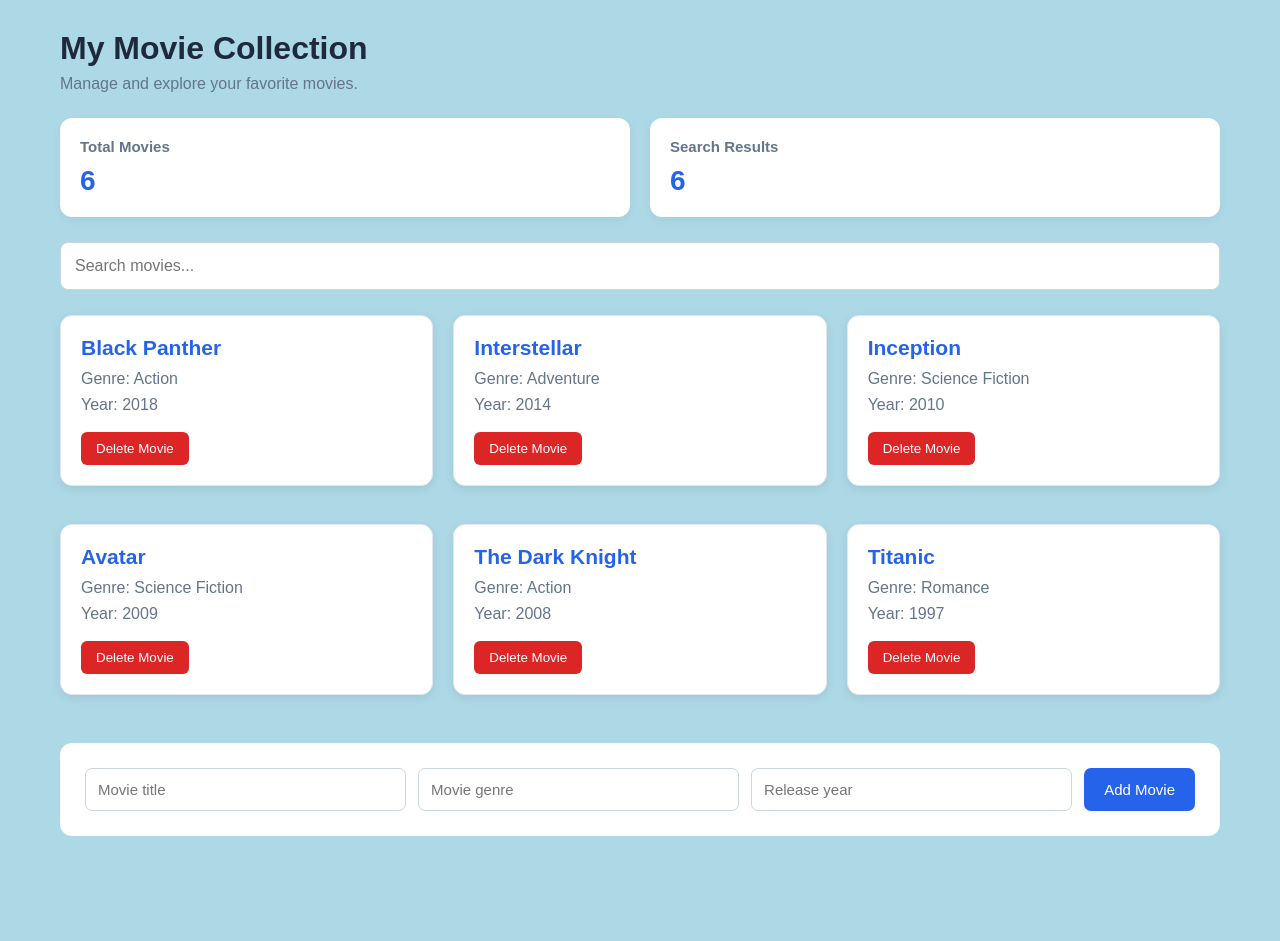
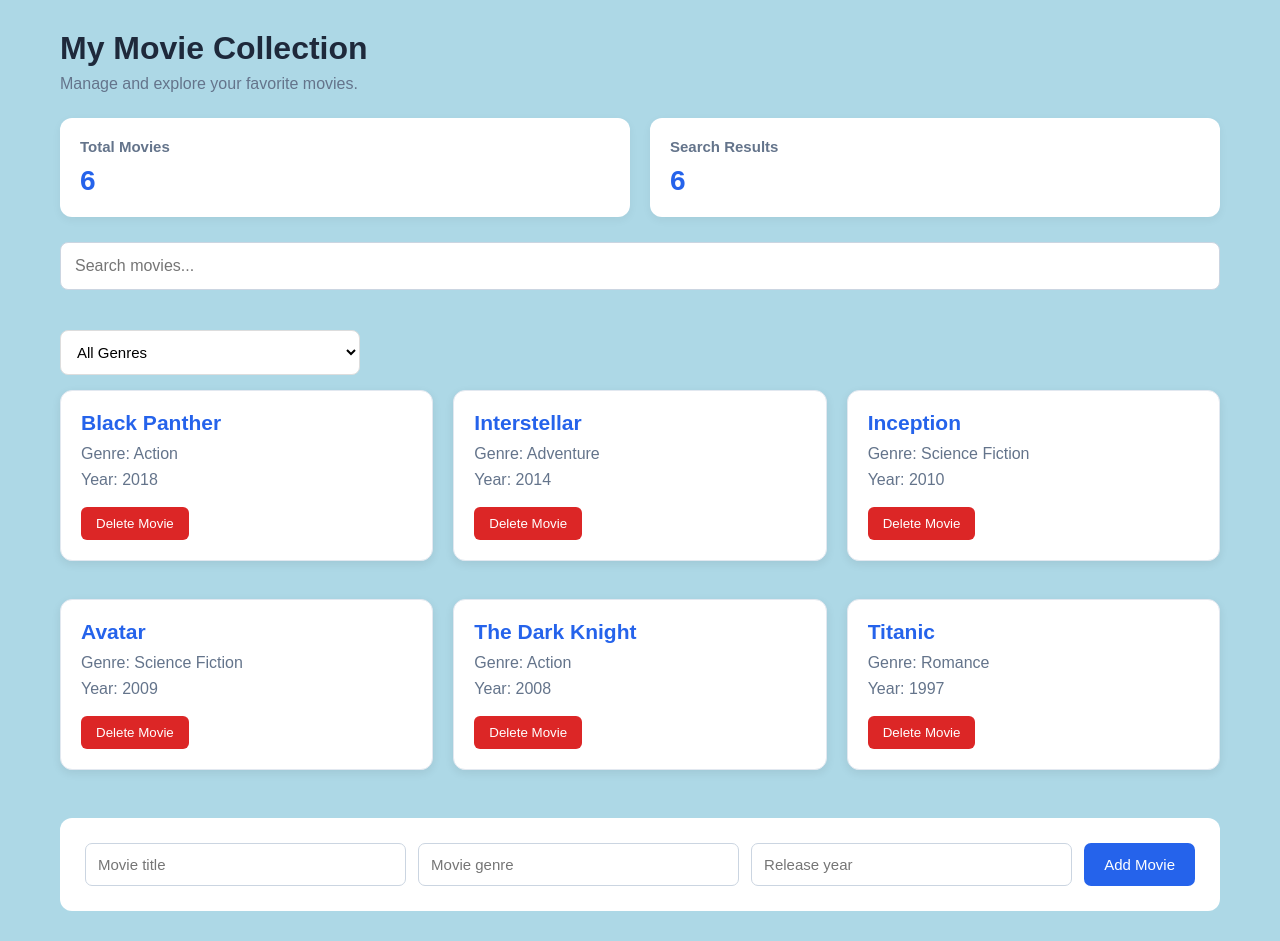
Before and after one commit to markmwangi010806-prog/movie-collection, a React (Vite) app: page / in a window 1280 px wide. Before the commit the page ends 866 px from the top, so only its background shows below. Built offline with nearby package versions, Linux system fonts and the light colour scheme.

Commit message:
Add genre filtering to movie collection

```diff
--- a/src/App.css
+++ b/src/App.css
@@ -164,3 +164,15 @@ h1 {
   font-size: 28px;
   font-weight: bold;
 }
+
+.genre-select {
+  padding: 12px;
+  width: 100%;
+  max-width: 300px;
+  margin: 15px 0;
+  border: 1px solid #ddd;
+  border-radius: 8px;
+  font-size: 15px;
+  background-color: white;
+  cursor: pointer;
+}
--- a/src/components/MovieList.jsx
+++ b/src/components/MovieList.jsx
@@ -16,12 +16,18 @@ function MovieList() {
   const [genre, setGenre] = useState("");
   const [year, setYear] = useState("");
   const [search, setSearch] = useState("");
+  const [selectedGenre, setSelectedGenre] = useState("All Genres");
 
-  const filteredMovies = movies.filter(
-    (movie) =>
+  const filteredMovies = movies.filter((movie) => {
+    const matchesSearch =
       movie.title.toLowerCase().includes(search.toLowerCase()) ||
-      movie.genre.toLowerCase().includes(search.toLowerCase()),
-  );
+      movie.genre.toLowerCase().includes(search.toLowerCase());
+
+    const matchesGenre =
+      selectedGenre === "All Genres" || movie.genre === selectedGenre;
+
+    return matchesSearch && matchesGenre;
+  });
   const sortedMovies = [...filteredMovies].sort((a, b) => b.year - a.year);
 
   function handleAddMovie(event) {
@@ -78,6 +84,17 @@ function MovieList() {
         value={search}
         onChange={(event) => setSearch(event.target.value)}
       />
+      <select
+        className="genre-select"
+        value={selectedGenre}
+        onChange={(event) => setSelectedGenre(event.target.value)}
+      >
+        <option value="All Genres">All Genres</option>
+        <option value="Action">Action</option>
+        <option value="Adventure">Adventure</option>
+        <option value="Romance">Romance</option>
+        <option value="Science Fiction">Science Fiction</option>
+      </select>
 
       {/* Empty search message */}
       {filteredMovies.length === 0 && <p>No movies found!</p>}
```
